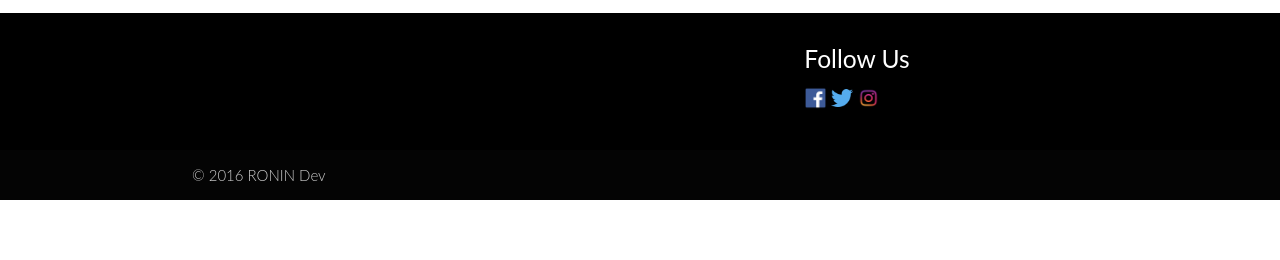
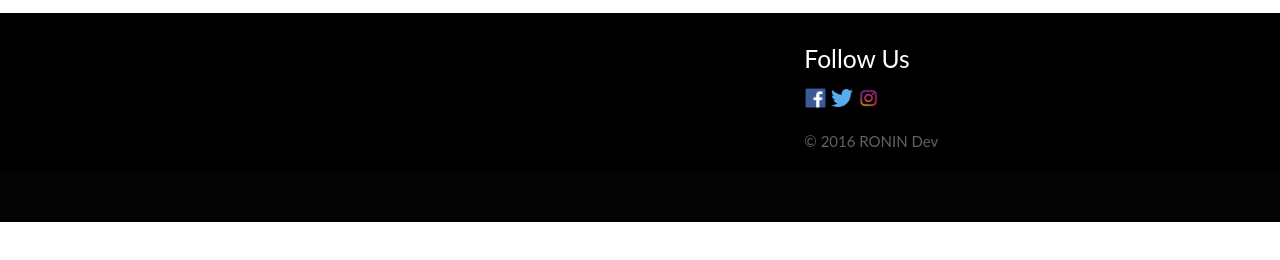
Before and after one commit to FunkyGeorge/RD-Website, a website: page index.html in a window 1280 px wide. Shown: the part 448-708 px from the top of the page. Drawn offline with Linux system fonts and the light colour scheme; a web font is replaced by a local one.

Commit message:
moved ronin dev in the footer to the right

```diff
--- a/index.html
+++ b/index.html
@@ -417,13 +417,11 @@ $(document).ready(function(){
 					<li><a class="grey-text text-lighten-3" href="http://twitter.com/ronindevteam" target="_blank"><img class="icon" src="static/img/socialicons/twitter.png"></a></li>
 					<li><a class="grey-text text-lighten-3" href="https://www.instagram.com/ronindevteam/" target="_blank"><img class="icon" src="static/img/socialicons/instagram.png"></a></li>
 				</ul>
+					<span class="grey-text text-darken-2">© 2016 RONIN Dev</span>
 			</div>
 		</div>
 	</div>
 	<div class="footer-copyright">
-		<div class="container">
-			© 2016 RONIN Dev
-		</div>
 	</div>
 </footer>
 </script>
```
